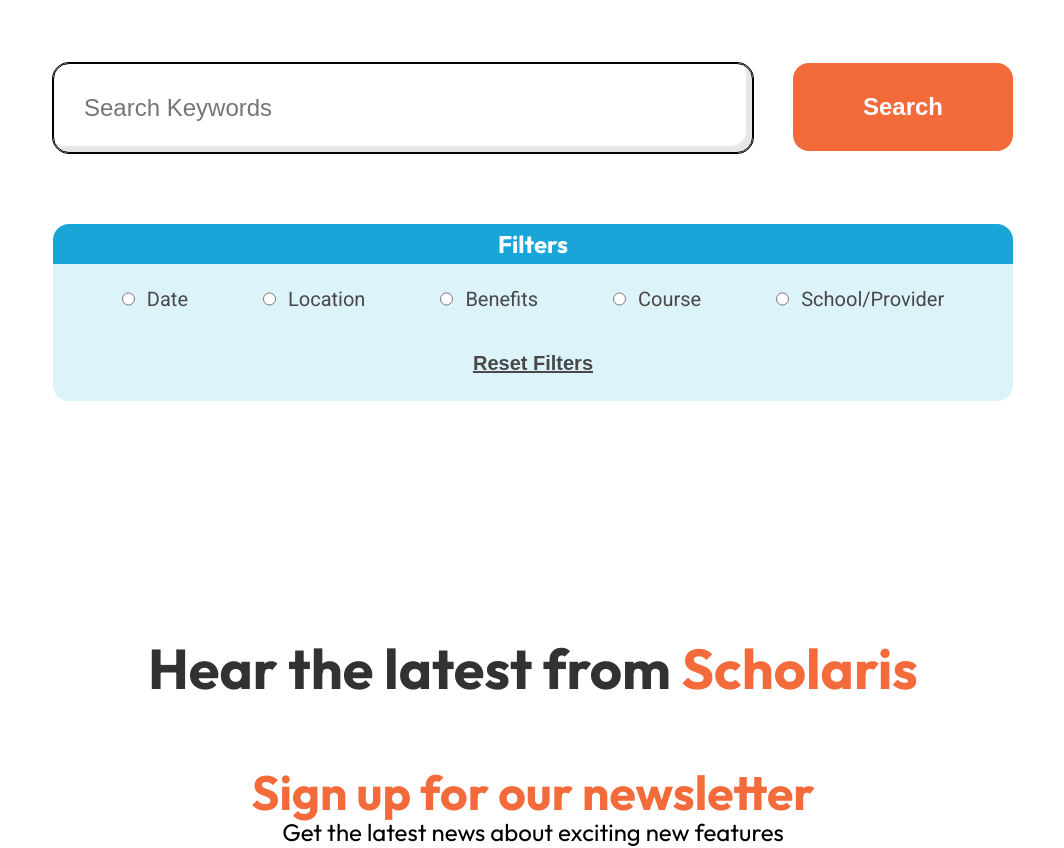
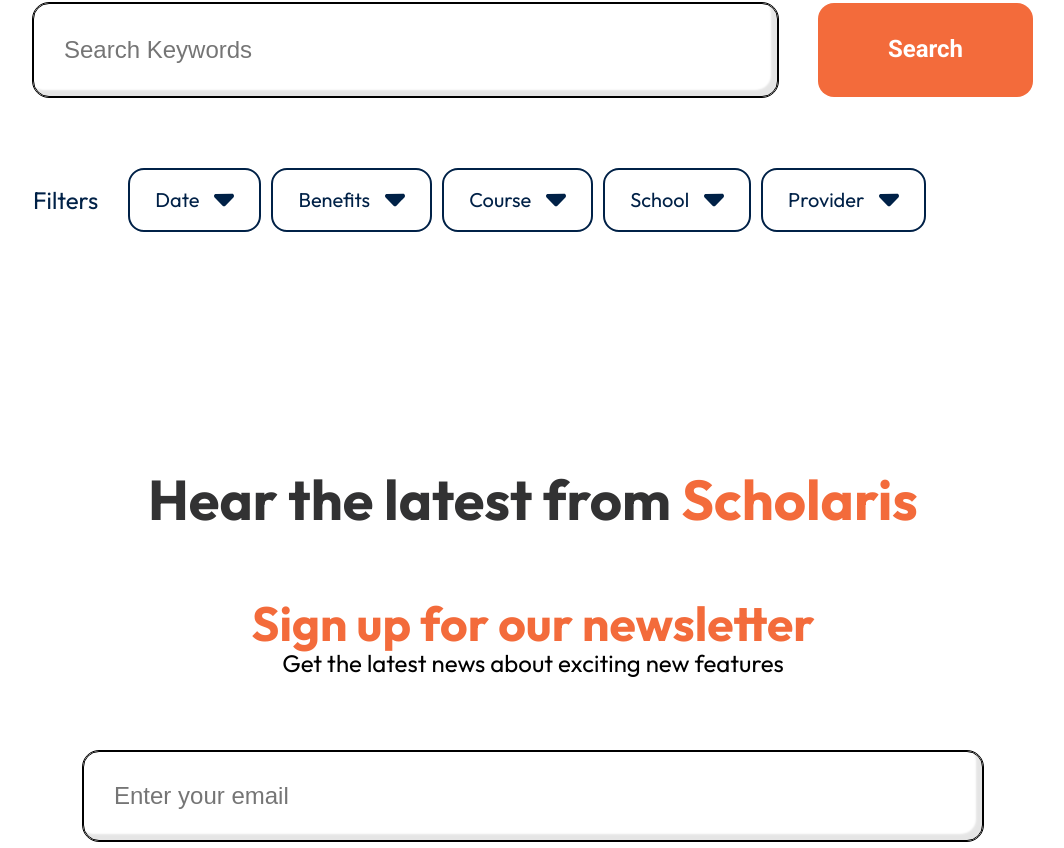
Before and after one commit to Sence1-inc/sp-scholaris-master, a React (Create React App) app in the folder frontend/: page /student in a window 1280 px wide. Shown: the part 1408-2256 px from the top of the page, without its empty margins (107-1171 px from the left). Built offline with nearby package versions, Linux system fonts and the light colour scheme.

Commit message:
changed the search filter ui

```diff
--- a/frontend/package.json
+++ b/frontend/package.json
@@ -10,7 +10,9 @@
     "@types/node": "^16.18.68",
     "@types/react": "^18.2.45",
     "@types/react-dom": "^18.2.18",
+    "date-fns": "^3.3.1",
     "react": "^18.2.0",
+    "react-date-range": "^2.0.0-alpha.4",
     "react-dom": "^18.2.0",
     "react-scripts": "5.0.1",
     "typescript": "^4.9.5",
--- a/frontend/src/components/Button/Button.css
+++ b/frontend/src/components/Button/Button.css
@@ -1,19 +1,25 @@
 
-.button{
-    background-color: #F36B3B;
-    color: #FFF;
-    border: none;
+.search .button__primary{
     padding: 30px 70px;
     border-radius: 16px;
-    font-size: 24px;
     font-weight: 700;
     text-transform: capitalize;
 
     cursor: pointer;
 }
 
-.newsletter .button{
+.search .button__primary p, .newsletter .button__primary p{
+    font-size: 24px;
+}
+
+.newsletter .button__primary{
     width: 100%;
+    padding: 30px 70px;
+    font-size: 24px;
+    border-radius: 16px;
+    font-weight: 700;
+    text-transform: capitalize;
+    max-width: 100%;
 }
 
 .btn:hover{
@@ -21,9 +27,11 @@
 }
 
 @media (max-width: 768px) {
-    .button{
+    .search .button__primary, .newsletter .button__primary{
         padding: 12px 50px;
-        font-size: 16px;
         width: 100%;
     }
+    .search .button__primary p, .newsletter .button__primary p{
+        font-size: 16px;
+    }
 }
--- a/frontend/src/components/Button/Button.tsx
+++ b/frontend/src/components/Button/Button.tsx
@@ -10,9 +10,11 @@
 
 const Button: React.FC<ButtonProps> = ({ children, url }) => {
   return (
-    <Link to={`${url}`}>
-      <button className='button'>
+    <Link to={`${url}`} className='button'>
+      <button className='button__primary'>
+        <p>
         {children}
+        </p>
       </button>
     </Link>
   );
--- /dev/null
+++ b/frontend/src/components/Filter/DateRangePicker/DateRangePicker.css
@@ -0,0 +1,18 @@
+.rdrCalendarWrapper{
+    position: absolute;
+    top: calc(100% + 10px);
+    z-index: 99;
+    border: 2px solid #002147;
+    border-radius: 16px;
+}
+
+.rdrCalendarWrapper .rdrDateDisplayWrapper{
+    border-radius: 16px 16px 0 0;
+}
+
+
+@media (max-width: 786px) {
+    .rdrCalendarWrapper{
+        left: -75%;
+    }
+}
--- /dev/null
+++ b/frontend/src/components/Filter/DateRangePicker/DateRangePicker.jsx
@@ -0,0 +1,30 @@
+import React, { useState } from 'react';
+import { DateRange } from 'react-date-range';
+import 'react-date-range/dist/styles.css';
+import 'react-date-range/dist/theme/default.css';
+import './DateRangePicker.css'
+
+const DateRangePicker = () => {
+  const [dateRange, setDateRange] = useState([
+    {
+      startDate: new Date(),
+      endDate: new Date(),
+      key: 'selection',
+    },
+  ]);
+
+  const handleSelect = (ranges) => {
+    setDateRange([ranges.selection]);
+  };
+
+  return (
+    <div>
+      <DateRange
+        ranges={dateRange}
+        onChange={handleSelect}
+      />
+    </div>
+  );
+};
+
+export default DateRangePicker;
--- a/frontend/src/components/Filter/Filter.css
+++ b/frontend/src/components/Filter/Filter.css
@@ -1,87 +1,34 @@
-
-
 .filter{
     display: flex;
-    flex-direction: column;
+    flex-wrap: wrap;
+    align-items: center;
+    font-family: 'Outfit', 'sans-serif';
 }
 
-.filter-header{
-    background-color: #1AA5D8;
-
-    text-align: center;
-
-    padding: 8px 0;
-    border-radius: 16px 16px 0 0;
+.search .filter.container-1040{
+    padding: 0;
+    flex-direction: row;
+    column-gap: 10px;
+    margin: 0;
 }
 
-.filter-header h3{
-    color: #fff;
-
-    margin: 0;
+.filter .filter-header{
+    padding: 20px 20px 20px 0;
     font-size: 24px;
+    color: #002147;
 }
 
-.filter-body{
-    padding: 25px 31px;
-    background-color: #DCF3FA;
-
-    display: flex;
-    flex-direction: column;
-    align-items: center;
-    row-gap: 42px;
-
-    border-radius:  0 0 16px 16px;
+.filter .filter-option{
+    padding: 20px 25px;
 }
 
-.filter-options{
-    display: flex;
-    column-gap: 75px;
-    row-gap: 20px;
-    justify-content: center;
-    flex-wrap: wrap;
+.dropdown-options input{
+    border: 1px solid #002147;
+    border-radius: 4px;
+    padding: 4px 9px;
+    font-size: 12px;
 }
 
-.filter__input-group{
-    display: flex;
-    column-gap: 12px;
-
+.dropdown-option{
+    font-size: 20px;
 }
-
-.filter__input-group input{
-    margin: 0;
-    cursor: pointer;
-}
-
-.filter__input-group label{
-    font-size: 20px;
-    color: #484848;
-
-    cursor: pointer;
-}
-
-.filter-reset{
-    border: none;
-    background-color: inherit;
-    width: fit-content;
-
-    text-decoration: underline;
-    font-size: 20px;
-    font-weight: 600;
-    color: #484848;
-
-    cursor: pointer;
-}
-
-@media (max-width: 768px) {
-    .filter-body{
-        padding: 20px;
-        row-gap: 30px;
-    }
-    .filter__input-group label{
-        font-size: 16px;
-    }
-
-    .filter-reset{
-        font-size: 18px;
-    }
-}
--- a/frontend/src/components/Filter/Filter.tsx
+++ b/frontend/src/components/Filter/Filter.tsx
@@ -1,44 +1,66 @@
-import React from 'react';
-import './Filter.css';
+import React, { useState } from "react";
+import "./Filter.css";
+import FilterOption from "./FilterOption/FilterOption";
 
 interface FilterProps {}
 
+interface Option {
+  label: string;
+}
+
+//Temporary variable while there's still no api
+const options: Option[] = [
+  { label: "option1" },
+  { label: "option2" },
+  { label: "option3" },
+];
+
 const Filter: React.FC<FilterProps> = () => {
+  const [activeDropdown, setActiveDropdown] = useState<string | null>(null);
+  const handleDropdownToggle = (dropdownName: string) => {
+    setActiveDropdown((prev) => (prev === dropdownName ? null : dropdownName));
+  };
+
   return (
-    <div className="filter">
+    <div className="filter container-1040">
       <div className="filter-header">
-        <h3>Filters</h3>
+        <h4>Filters</h4>
       </div>
-      <form className="filter-body">
-        <div className="filter-options">
-          <div className="filter__input-group">
-            <input type="radio" id="date" name="filter" />
-            <label htmlFor="date">Date</label>
-          </div>
-
-          <div className="filter__input-group">
-            <input type="radio" id="location" name="filter" />
-            <label htmlFor="location">Location</label>
-          </div>
-
-          <div className="filter__input-group">
-            <input type="radio" id="benefits" name="filter" />
-            <label htmlFor="benefits">Benefits</label>
-          </div>
-
-          <div className="filter__input-group">
-            <input type="radio" id="course" name="filter" />
-            <label htmlFor="course">Course</label>
-          </div>
-
-          <div className="filter__input-group">
-            <input type="radio" id="provider" name="filter" />
-            <label htmlFor="provider">School/Provider</label>
-          </div>
-        </div>
-
-        <button className="filter-reset" type='reset'>Reset Filters</button>
-      </form>
+      <FilterOption
+        options={options}
+        type="date"
+        isVisible={activeDropdown === "date"}
+        onToggleVisibility={() => handleDropdownToggle("date")}
+      >
+        Date
+      </FilterOption>
+      <FilterOption
+        options={options}
+        isVisible={activeDropdown === "benefits"}
+        onToggleVisibility={() => handleDropdownToggle("benefits")}
+      >
+        Benefits
+      </FilterOption>
+      <FilterOption
+        isVisible={activeDropdown === "course"}
+        onToggleVisibility={() => handleDropdownToggle("course")}
+      >
+        Course
+      </FilterOption>
+      <FilterOption
+        options={options}
+        type="search"
+        isVisible={activeDropdown === "school"}
+        onToggleVisibility={() => handleDropdownToggle("school")}
+      >
+        School
+      </FilterOption>
+      <FilterOption
+        isVisible={activeDropdown === "provider"}
+        onToggleVisibility={() => handleDropdownToggle("provider")}
+      >
+        Provider
+      </FilterOption>
     </div>
   );
 };
--- /dev/null
+++ b/frontend/src/components/Filter/FilterOption/FilterOption.css
@@ -0,0 +1,37 @@
+
+.dropdown{
+    position: relative;
+    display: inline-block;
+    font-size: 20px;
+    color: #002147;
+}
+
+.dropdown .dropdown-header{
+    cursor: pointer;
+    display: flex;
+    column-gap: 15px;
+    padding: 20px 25px;
+    border: 2px solid #002147;
+    border-radius: 16px;
+}
+
+.dropdown-options{
+    position: absolute;
+    top: calc(100% + 10px);
+    left: 0;
+    z-index: 2;
+    background-color: var(--white);
+    width: 160%;
+    border: 2px solid #002147;
+    border-radius: 16px;
+    padding: 15px 25px;
+
+    display: flex;
+    flex-direction: column;
+    row-gap: 13px;
+}
+
+.rotateArrow{
+    transform: rotate(180deg);
+    transition: all 0.5s ease;
+}
--- /dev/null
+++ b/frontend/src/components/Filter/FilterOption/FilterOption.tsx
@@ -0,0 +1,64 @@
+import React, { useState } from "react";
+import DropdownArrow from "../../../public/images/dropdownArr.svg";
+import "./FilterOption.css";
+import DateRangePicker from "../DateRangePicker/DateRangePicker";
+
+interface Option {
+  label: string;
+}
+
+interface FilterOptionProps {
+  children: React.ReactNode;
+  type?: string;
+  options?: Option[];
+  isVisible: boolean;
+  onToggleVisibility: () => void;
+}
+
+const FilterOption: React.FC<FilterOptionProps> = ({
+  children,
+  type,
+  options = [],
+  isVisible,
+  onToggleVisibility,
+}) => {
+  const [selectedOption, setSelectedOption] = useState<Option | null>(null);
+
+  const handleOptionClick = (option: Option) => {
+    setSelectedOption(option);
+    onToggleVisibility();
+  };
+
+  const toggleDropdown = () => {
+    onToggleVisibility();
+  };
+
+  return (
+    <div className="dropdown">
+      <div className="dropdown-header" onClick={toggleDropdown}>
+        {selectedOption ? selectedOption.label : children}{" "}
+        <img className={isVisible ? 'rotateArrow' : ''} src={DropdownArrow} alt="Dropdown arrow" />
+      </div>
+      {
+        isVisible && type === 'date' && <DateRangePicker/>
+      }
+
+      {isVisible && type !== 'date' && (
+        <div className="dropdown-options">
+          {type === "search" && <input type="text" />}
+          {options.map((option) => (
+            <div
+              className="dropdown-option"
+              key={option.label}
+              onClick={() => handleOptionClick(option)}
+            >
+              {option.label}
+            </div>
+          ))}
+        </div>
+      )}
+    </div>
+  );
+};
+
+export default FilterOption;
--- a/frontend/src/components/Section/Newsletter/Newsletter.css
+++ b/frontend/src/components/Section/Newsletter/Newsletter.css
@@ -32,7 +32,7 @@
     display: flex;
     flex-direction: column;
     row-gap: 71px;
-    padding: 120px 40px;
+    padding: 120px 0px;
 
 }
 
@@ -47,6 +47,12 @@
 
 .newsletter-text__small{
     font-size: 12px;
+}
+
+@media (max-width: 1080px) {
+    .newsletter .container-1040{
+        padding: 120px 20px;
+    }
 }
 
 @media (max-width: 768px) {
--- a/frontend/src/components/Section/Search/Search.css
+++ b/frontend/src/components/Section/Search/Search.css
@@ -28,13 +28,21 @@
 
 .search .container-1040{
     max-width: 1040px;
-    padding: 120px 40px;
+    padding: 120px 0px;
     margin: 0 auto;
 
     display: flex;
     flex-direction: column;
     row-gap: 71px;
   }
+
+  @media (max-width: 1440px) {
+    .search .container-1040{
+        padding: 120px 20px;
+      }
+  }
+
+
 
 @media (max-width: 768px) {
     .search .container-1040{
```
Also changed, not shown: frontend/src/public/images/dropdownArr.svg (added), 1 other file (tests, documents, lock files or other folders).
